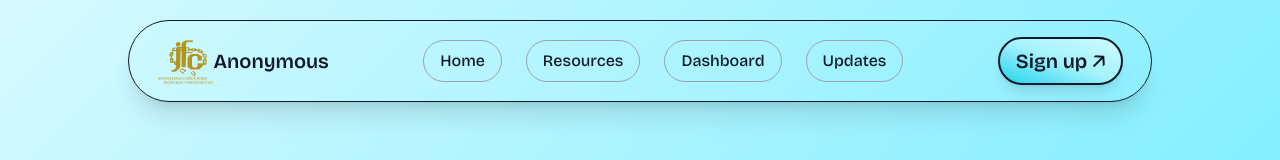
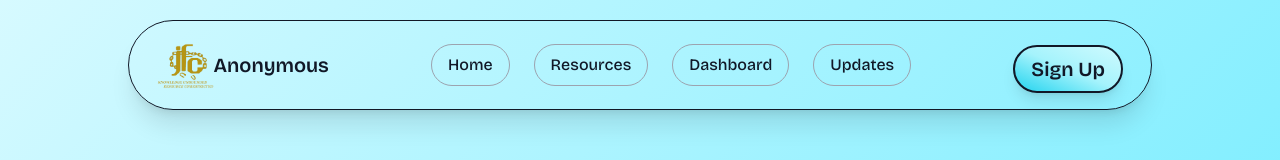
Before and after one commit to DawnDevs/Coding-Club, a React (Create React App) app in the folder frontend/: page / in a window 1280 px wide. Shown: the top 160 px of the page. Built offline with nearby package versions, Linux system fonts and the light colour scheme; no server answers.

Commit message:
Google Auth

```diff
--- a/frontend/package.json
+++ b/frontend/package.json
@@ -6,10 +6,12 @@
     "@testing-library/jest-dom": "^5.17.0",
     "@testing-library/react": "^13.4.0",
     "@testing-library/user-event": "^13.5.0",
+    "firebase": "^10.11.0",
     "react": "^18.2.0",
     "react-dom": "^18.2.0",
     "react-router-dom": "^6.22.3",
     "react-scripts": "5.0.1",
+    "react-toastify": "^10.0.5",
     "tailwindcss": "^3.4.3",
     "web-vitals": "^2.1.4"
   },
--- a/frontend/src/App.js
+++ b/frontend/src/App.js
@@ -4,6 +4,7 @@ import Home from './pages/Home';
 import Resources from './pages/Resources';
 import Dashboard from './pages/Dashboard';
 import Updates from './pages/Updates';
+import Signup from './components/Signup';
 
 function App() {
   return (
@@ -14,6 +15,7 @@ function App() {
         <Route path='/resources' Component={Resources}/>
         <Route path='/dashboard' Component={Dashboard}/>
         <Route path='/updates' Component={Updates}/>
+        <Route path='/signup' Component={Signup}/>
       </Routes>
     </Router>
    </div>
--- /dev/null
+++ b/frontend/src/components/Connect.jsx
@@ -0,0 +1,64 @@
+import React, { useState, useEffect } from 'react';
+import { initializeApp } from "firebase/app";
+import { getAuth, GoogleAuthProvider, signInWithPopup, signOut, onAuthStateChanged } from "firebase/auth";
+
+function Connect({ setUserEmail }) {
+  const [user, setUser] = useState(null);
+
+  const firebaseConfig = {
+    apiKey: "AIzaSyDD4182TBa5M_rzWfkaMG4SLPDf4Uu4bUw",
+    authDomain: "coding-class-caa09.firebaseapp.com",
+    projectId: "coding-class-caa09",
+    storageBucket: "coding-class-caa09.appspot.com",
+    messagingSenderId: "995668943755",
+    appId: "1:995668943755:web:4241bce66134af90db858e",
+    measurementId: "G-N2ST2XZQVY"
+   };
+
+  const app = initializeApp(firebaseConfig);
+  const auth = getAuth(app);
+
+  useEffect(() => {
+    const unsubscribe = onAuthStateChanged(auth, (user) => {
+      if (user) {
+        setUser(user);
+        setUserEmail(user.email);
+      }
+    });
+    return () => unsubscribe();
+  }, [auth, setUserEmail]);
+
+  const connectWallet = async () => {
+    try {
+      const provider = new GoogleAuthProvider();
+      const result = await signInWithPopup(auth, provider);
+      setUser(result.user);
+      setUserEmail(result.user.email);
+      console.log(result);
+    } catch (error) {
+      console.error('Google authentication error:', error.message);
+    }
+  };
+
+  const disconnectWallet = async () => {
+    try {
+      await signOut(auth);
+      setUser(null);
+      setUserEmail(null);
+    } catch (error) {
+      console.error('Logout error:', error.message);
+    }
+  };
+
+  return (
+    <div className='pt-2'>
+      {user ? (
+        <button className='border-2 border-gray-900 shadow-lg p-2 px-4 rounded-full w-fit font-semibold bg-gradient-to-tr from-cyan-400 via-cyan-200 to-cyan-100 hover:from-cyan-100 hover:via-cyan-200 hover:to-cyan-400' onClick={disconnectWallet}>Logout</button>
+      ) : (
+        <button className='border-2 border-gray-900 shadow-lg p-2 px-4 rounded-full w-fit font-semibold bg-gradient-to-tr from-cyan-400 via-cyan-200 to-cyan-100 hover:from-cyan-100 hover:via-cyan-200 hover:to-cyan-400' onClick={connectWallet}>Sign Up</button>
+      )}
+    </div>
+  );
+}
+
+export default Connect;
--- a/frontend/src/components/Navbar.jsx
+++ b/frontend/src/components/Navbar.jsx
@@ -1,9 +1,11 @@
 import React, { useState } from "react";
 import { Link } from "react-router-dom";
 import JFC from '../assets/jfc.png'
+import Connect from "./Connect";
 
 const Navbar = () => {
   const [activeMenu, setActiveMenu] = useState(null);
+  const [userEmail, setUserEmail] = useState(null);
 
   const handleMenuClick = (menu) => {
     setActiveMenu(menu === activeMenu ? null : menu);
@@ -71,7 +73,10 @@ const Navbar = () => {
           </li>
         </ul>
         <div className=" hover:cursor-pointer transition-transform hover:scale-95 ">
-            <p className=" border-2 border-gray-900 shadow-lg p-2 px-4 rounded-full w-fit font-semibold bg-gradient-to-tr from-cyan-400 via-cyan-200 to-cyan-100 hover:from-cyan-100 hover:via-cyan-200 hover:to-cyan-400">Sign up 🡥</p>
+          <Link activeClassName="active"
+              onMouseEnter={() => handleMenuClick("signup")}>
+            <Connect setUserEmail={setUserEmail} className=" border-2 border-gray-900 shadow-lg p-2 px-4 rounded-full w-fit font-semibold bg-gradient-to-tr from-cyan-400 via-cyan-200 to-cyan-100 hover:from-cyan-100 hover:via-cyan-200 hover:to-cyan-400">Sign up 🡥</Connect>
+          </Link>
         </div>
       </div>
     </div>
```
Also changed, not shown: 2 other files (tests, documents, lock files or other folders).
